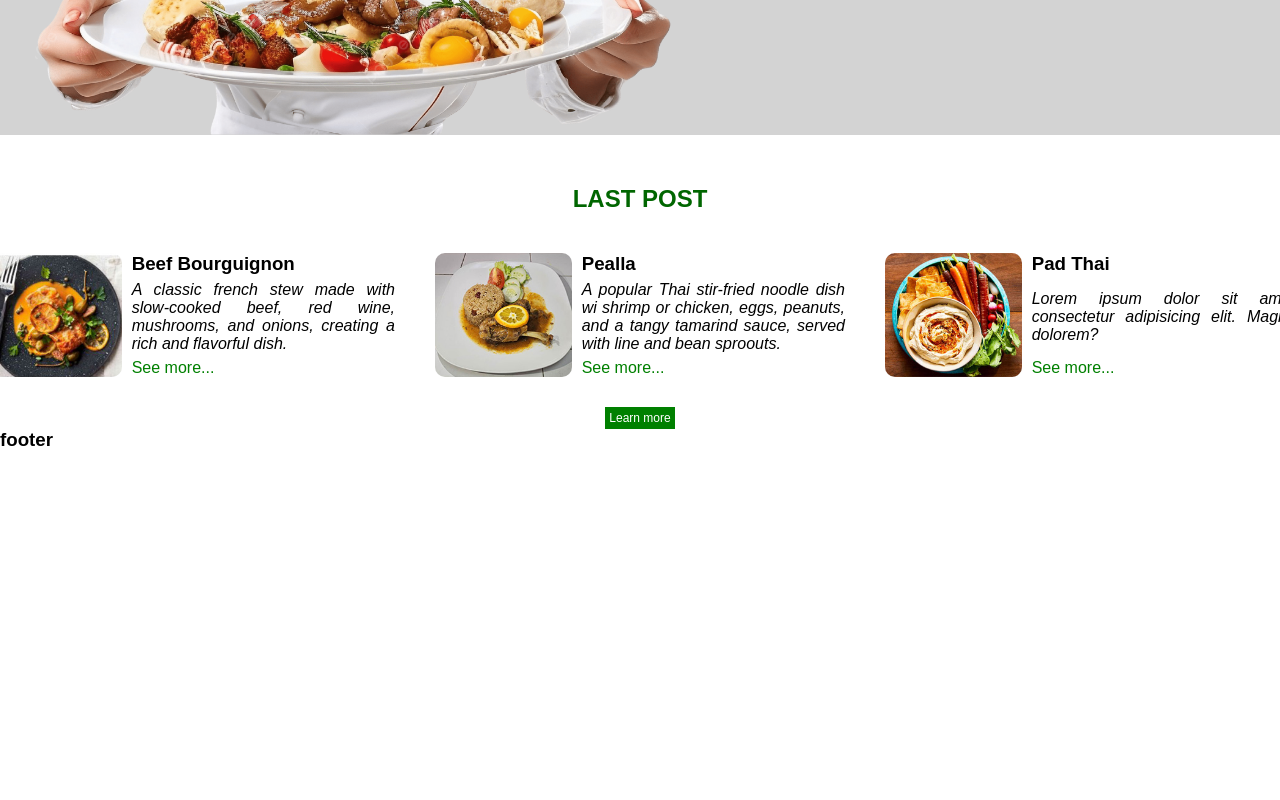
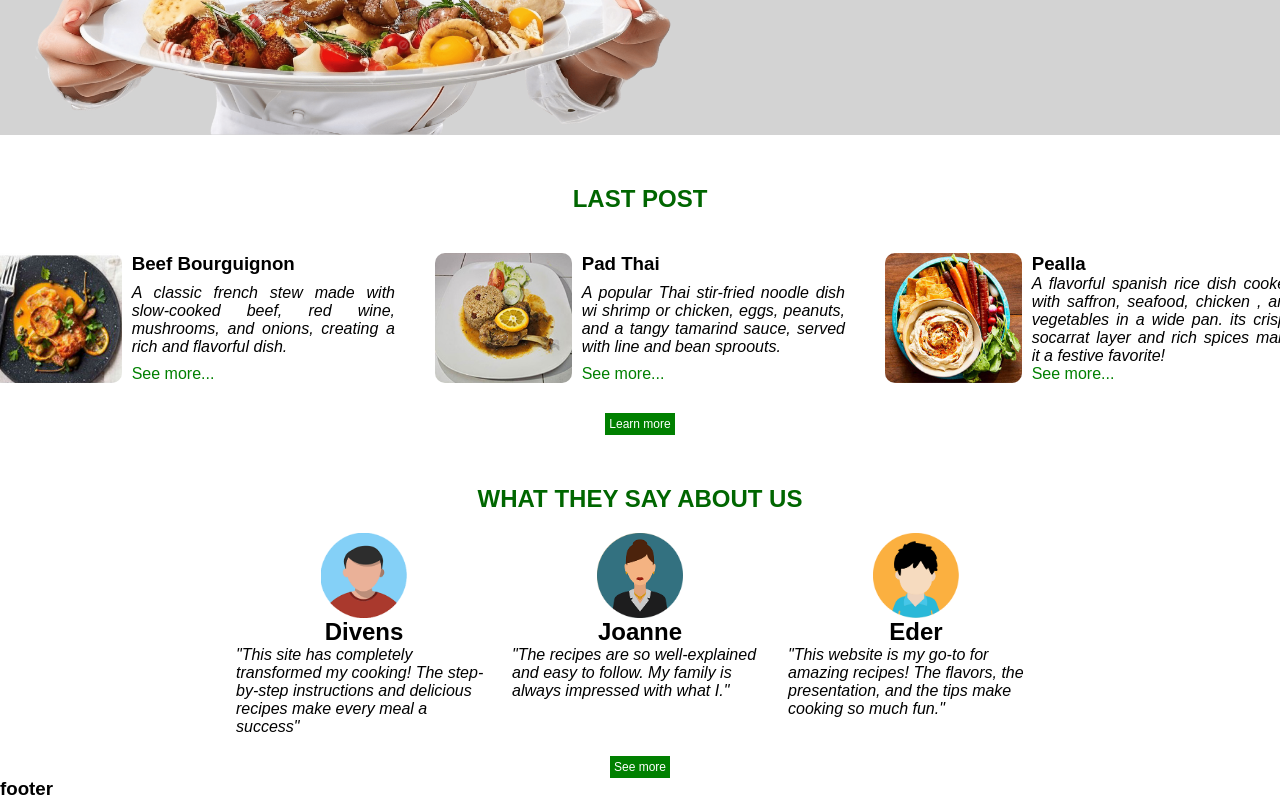
Before and after one commit to ccrack/Ladyfortune, a plain HTML site: page index.html in a window 1280 px wide. Shown: the part 746-1546 px from the top of the page. Before the commit the page ends 1197 px from the top, so only its background shows below. Drawn offline with Linux system fonts and the light colour scheme.

Commit message:
create what they say about us section

```diff
--- a/css/style.css
+++ b/css/style.css
@@ -110,7 +110,7 @@
     max-width:80%
     }
 
-    .last-post h2 {
+    .section-title{
     color:#060
     }
 
@@ -153,3 +153,35 @@
     padding:4px;
     margin-top:20px
     }
+
+    /* what client say section /*/
+    .client-section{
+        display: flex;
+        flex-direction: column;
+        align-items: center;
+        margin-top: 50px;
+    }
+    .client{
+        display: flex;
+        justify-content: center;
+        margin-top: 20px;
+    }
+    .client .card{
+        display: flex;
+        flex-direction: column;
+        align-items: center;
+        width: calc(100% / 5);
+        margin: 0 10px;
+    }
+
+    .client .card img{
+        width: calc(100% / 3);
+    }
+    .client .card .client-content{
+        display: flex;
+        flex-direction: column;
+        align-items: center;
+    }
+    .client .card .client-content p{
+        font-style: italic;
+    }
--- a/index.html
+++ b/index.html
@@ -38,13 +38,14 @@
         <!--section last post-->
         <section>
             <div class="last-post">
-                <h2>LAST POST</h2>
+                <h2 class="section-title">LAST POST</h2>
                 <div class="post-links">
                     <div class="post-item">
                         <img src="src/2.jpg" alt="recipe">
                         <div class="post-content">
                             <h3>Beef Bourguignon</h3>
-                            <p>A classic french stew made with slow-cooked beef, red wine, mushrooms, and onions, creating a rich and flavorful dish.</p>
+                            <p>A classic french stew made with slow-cooked beef, red wine, mushrooms, and onions,
+                                creating a rich and flavorful dish.</p>
                             <a href="#">See more...</a>
                         </div>
                     </div>
@@ -52,8 +53,9 @@
                     <div class="post-item">
                         <img src="src/4.jpg" alt="recipe">
                         <div class="post-content">
-                            <h3>Pealla</h3>
-                            <p>A popular Thai stir-fried noodle dish wi shrimp or chicken, eggs, peanuts, and a tangy tamarind sauce, served with line and bean sproouts.</p>
+                            <h3>Pad Thai</h3>
+                            <p>A popular Thai stir-fried noodle dish wi shrimp or chicken, eggs, peanuts, and a tangy
+                                tamarind sauce, served with line and bean sproouts.</p>
                             <a href="#">See more...</a>
                         </div>
                     </div>
@@ -61,13 +63,51 @@
                     <div class="post-item">
                         <img src="src/3.jpg" alt="recipe">
                         <div class="post-content">
-                            <h3>Pad Thai</h3>
-                            <p>Lorem ipsum dolor sit amet consectetur adipisicing elit. Magni, dolorem?</p>
+                            <h3>Pealla</h3>
+                            <p>A flavorful spanish rice dish cooked with saffron, seafood, chicken , and vegetables in a
+                                wide pan. its crispy socarrat layer and rich spices make it a festive favorite!</p>
                             <a href="#">See more...</a>
                         </div>
                     </div>
                 </div>
                 <a class="learn-more" href="#">Learn more</a>
+            </div>
+
+            <!--what they say about us-->
+        </section>
+
+        <section>
+            <div class="client-section">
+                <h2 class="section-title">WHAT THEY SAY ABOUT US</h2>
+                <div class="client">
+                    <div class="card">
+                        <img src="/src/avatar1.png" alt="avatar">
+                        <div class="client-content">
+                            <h2 class="name">Divens</h2>
+                            <p>"This site has completely transformed my cooking! The step-by-step instructions and
+                                delicious recipes make every meal a success"</p>
+                        </div>
+                    </div>
+
+                    <div class="card">
+                        <img src="src/avatar2.png" alt="avatar">
+                        <div class="client-content">
+                            <h2 class="name">Joanne</h2>
+                            <p>"The recipes are so well-explained and easy to follow. My family is always impressed with
+                                what I."</p>
+                        </div>
+                    </div>
+
+                    <div class="card">
+                        <img src="src/avatar3.png" alt="avatar">
+                        <div class="client-content">
+                            <h2 class="name">Eder</h2>
+                            <p>"This website is my go-to for amazing recipes! The flavors, the presentation, and the
+                                tips make cooking so much fun."</p>
+                        </div>
+                    </div>
+                </div>
+                <a href="#" class="learn-more">See more</a>
             </div>
         </section>
     </main>
```
Also changed, not shown: src/avatar1.png (added), src/avatar2.png (added), src/avatar3.png (added).
